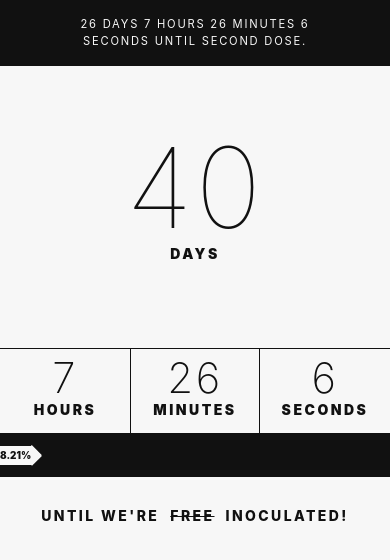
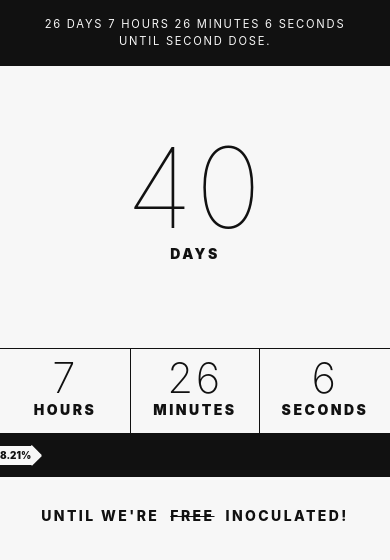
Before and after one commit to aharvard/inoculation-countdown, a Svelte app: page / in a window 390 px wide. Shown: the top 560 px of the page. Built offline with nearby package versions, Linux system fonts and the light colour scheme.

Commit message:
fix width

```diff
--- a/src/App.svelte
+++ b/src/App.svelte
@@ -223,7 +223,7 @@
 
     #secondDose {
       margin-top: 0rem;
-      padding: 1rem 15vw;
+      padding: 1rem 10vw;
       line-height: 1.5;
     }
 
```
